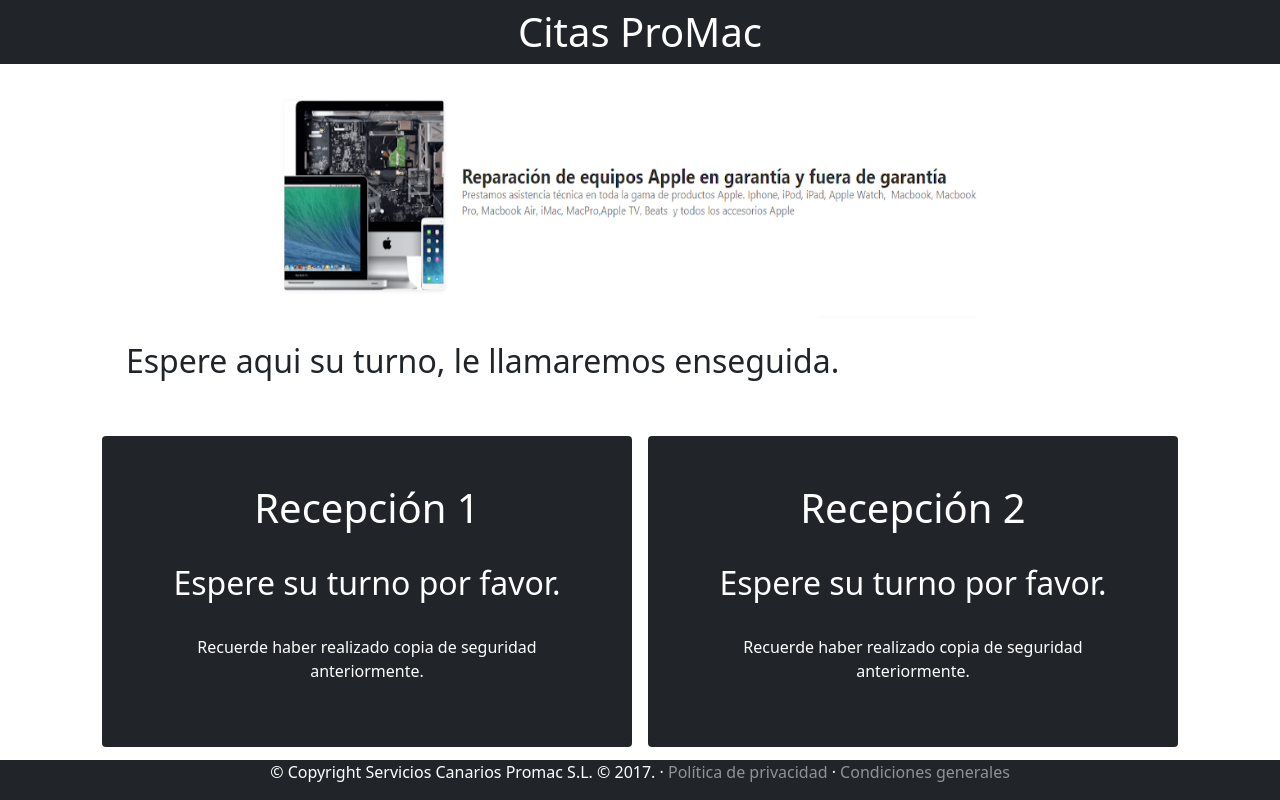
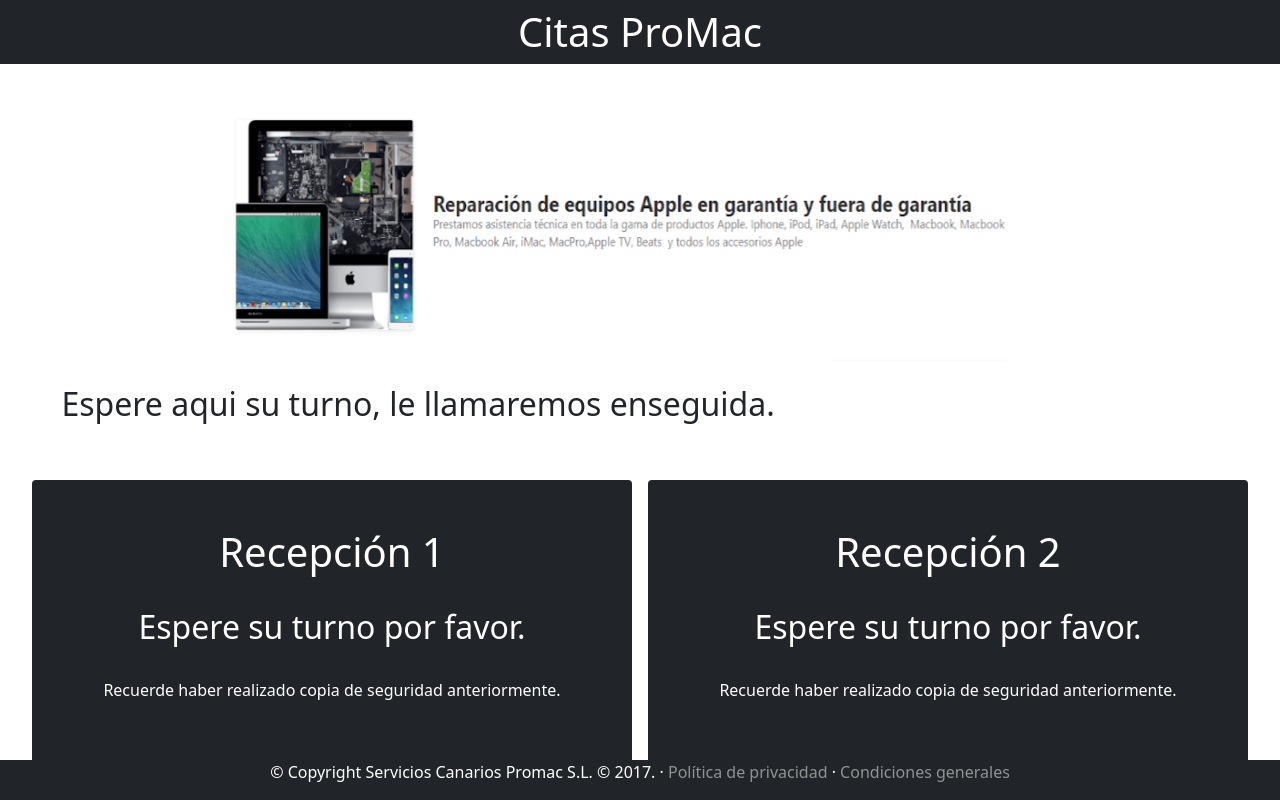
Before and after one commit to adrian2405/sin_cita, a PHP site: page /info.php in a window 1280 px wide. Run offline with PHP 8.4, Linux system fonts and the light colour scheme; data that the repository does not hold is empty; some libraries are stand-ins or nearby versions.

Commit message:
improveds

```diff
--- a/info.php
+++ b/info.php
@@ -17,34 +17,33 @@
 
 <body>
 
-<h1 class="h1 text-center bg-dark text-white p-2" id="title">Citas ProMac</h1>
+<h1 class="h1 text-center bg-dark text-white p-2 mb-4" id="title">Citas ProMac</h1>
 
-    <div class="container w-100 h-50">
+    <div class="container-fluid">
 
-        <div id="carouselExampleSlidesOnly" class="carousel slide carousel-fade w-100 h-50 m-2 mb-4 rounded" data-bs-ride="carousel">
+        <div id="carouselExampleSlidesOnly" class="carousel slide carousel-fade m-2 mb-4 rounded" data-bs-ride="carousel">
             <div class="carousel-inner">
                 <div class="carousel-item active" data-bs-interval="6000">
-                <img src="./assets/img/reparaciones.png" class="d-block w-100" alt="reparaciones">
+                <img src="./assets/img/reparaciones.png" class="d-block w-100 h-25" alt="reparaciones">
                 </div>
                 <div class="carousel-item" data-bs-interval="8000">
-                    <img src="./assets/img/icloud.png" class="d-block w-100 rounded" alt="icloud">
+                    <img src="./assets/img/icloud.png" class="d-block w-100 h-25 rounded" alt="icloud">
                 </div>
                 <div class="carousel-item" data-bs-interval="6000">
-                    <img src="./assets/img/reparaciones.png" class="d-block w-100" alt="reparaciones">
+                    <img src="./assets/img/reparaciones.png" class="d-block w-100 h-25" alt="reparaciones">
                 </div>
             </div>
         </div>
 
         <h2 id="efecto_mensaje">Espere aqui su turno, le llamaremos enseguida.</h2>
 
-        <div class="container-fluid d-flex justify-content-center mt-5">
+        <div class="container-fluid d-flex justify-content-center w-100 h-100 mt-5">
 
-            <div class="container w-50 p-5 m-2 bg-dark text-white text-center rounded" id="example"></div>
+            <div class="container p-5 m-2 bg-dark text-white text-center rounded" id="example"></div>
 
-            <div class="container w-50 p-5 m-2 bg-dark text-white text-center rounded" id="example_2"></div>
+            <div class="container p-5 m-2 bg-dark text-white text-center rounded" id="example_2"></div>
 
         </div>
-
     </div>
 
     <footer class="footer mt-auto bg-dark text-center text-white fixed-bottom">
@@ -117,7 +116,7 @@
   var msg = new SpeechSynthesisUtterance(message);
   var voices = window.speechSynthesis.getVoices();
   msg.voice = speechSynthesis.getVoices().filter(function(voice) { return voice.name == 'Monica'; })[0];
-  msg.rate = 0.7;
+  msg.rate = 0.8;
   window.speechSynthesis.speak(msg);
 }
 
```
